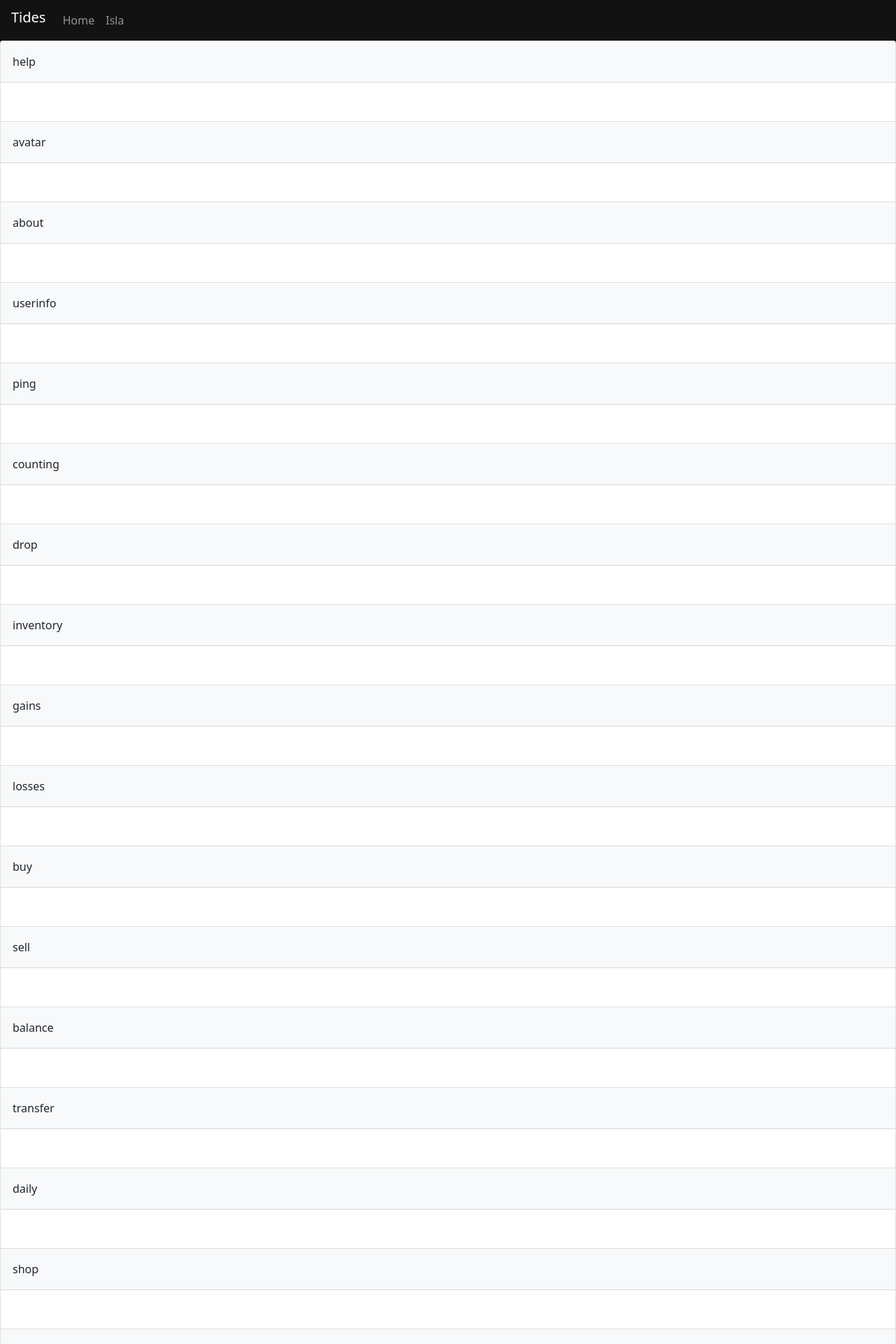
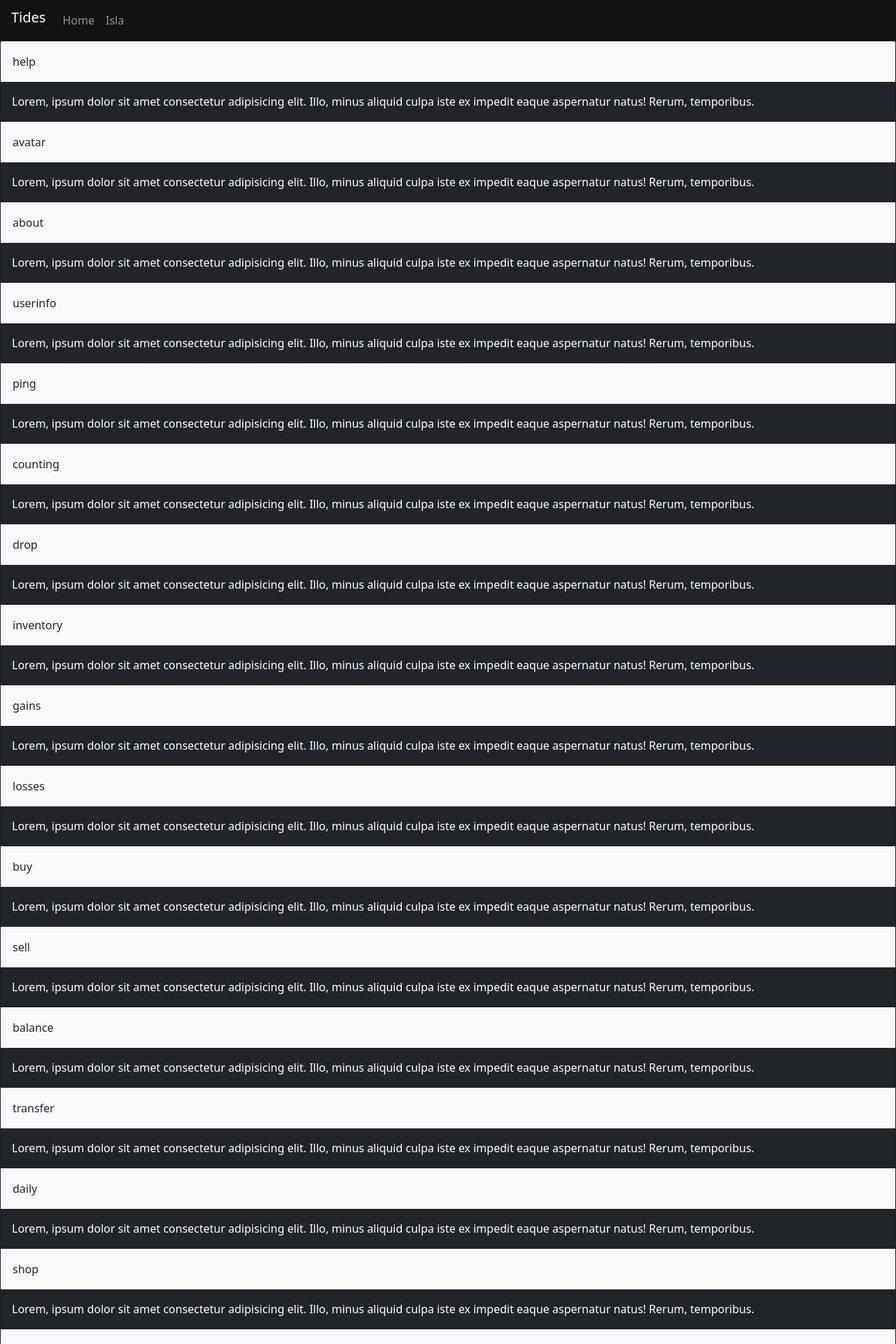
Before and after one commit to Tides/tides.github.io, a Jekyll site: the page built from isla.html, in a window 1280 px wide. Shown: the top 1920 px of the page at 70% size. Built offline with Jekyll 4.4.1, drawn with Linux system fonts in a browser that asks for light colours.

Commit message:
Update isla.html

```diff
--- a/isla.html
+++ b/isla.html
@@ -5,7 +5,7 @@ layout: default
 
 <div class="accordion" id="commandList">
   {% for command in site.data.commands %}
-  <div class="card">
+  <div class="card bg-dark">
     <div class="card-header p-0" id="heading{{ command.name }}">
       <h2 class="mb-0">
         <button class="btn btn-light btn-block text-left p-3 rounded-0" type="button" data-toggle="collapse"
```
